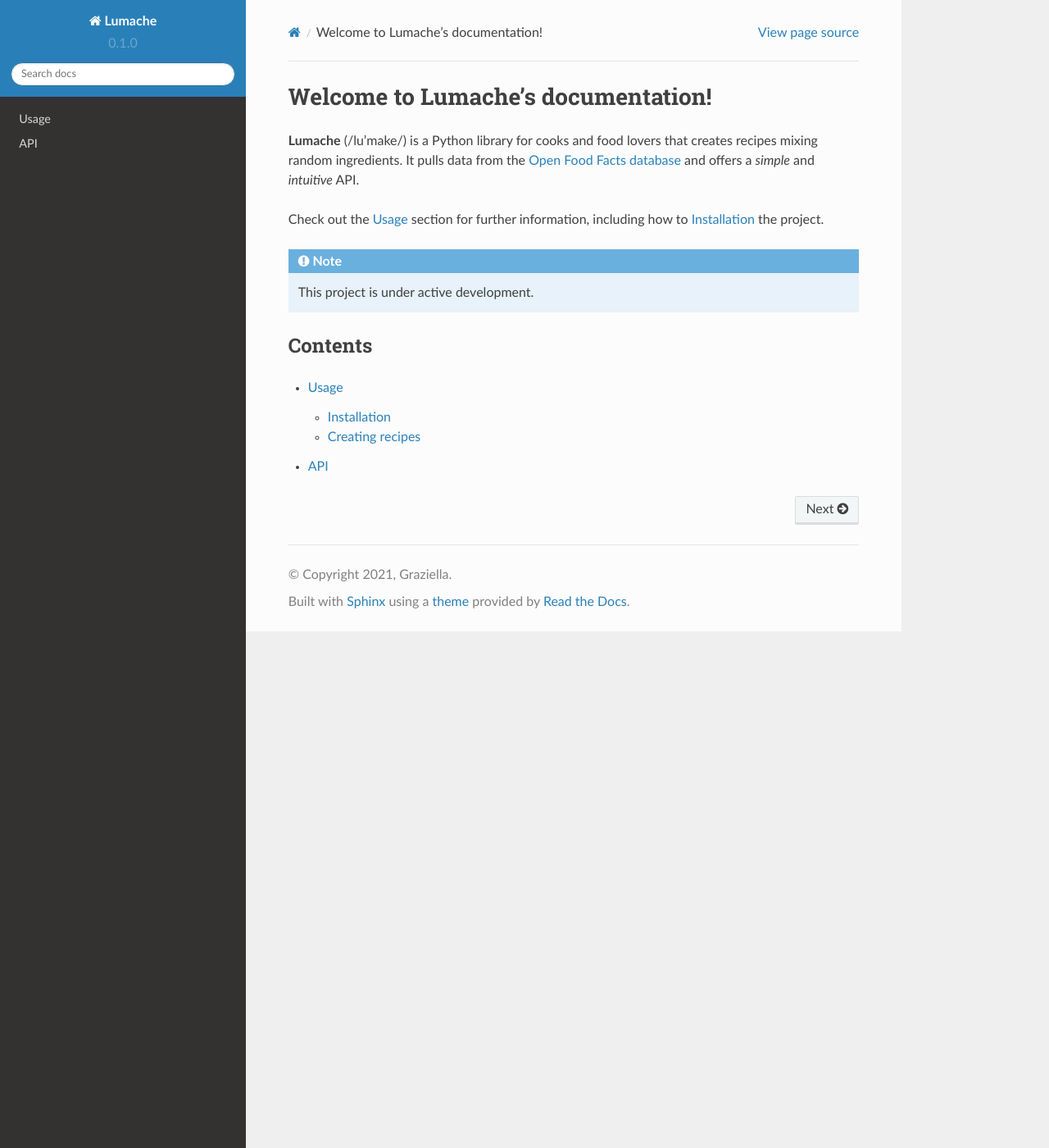
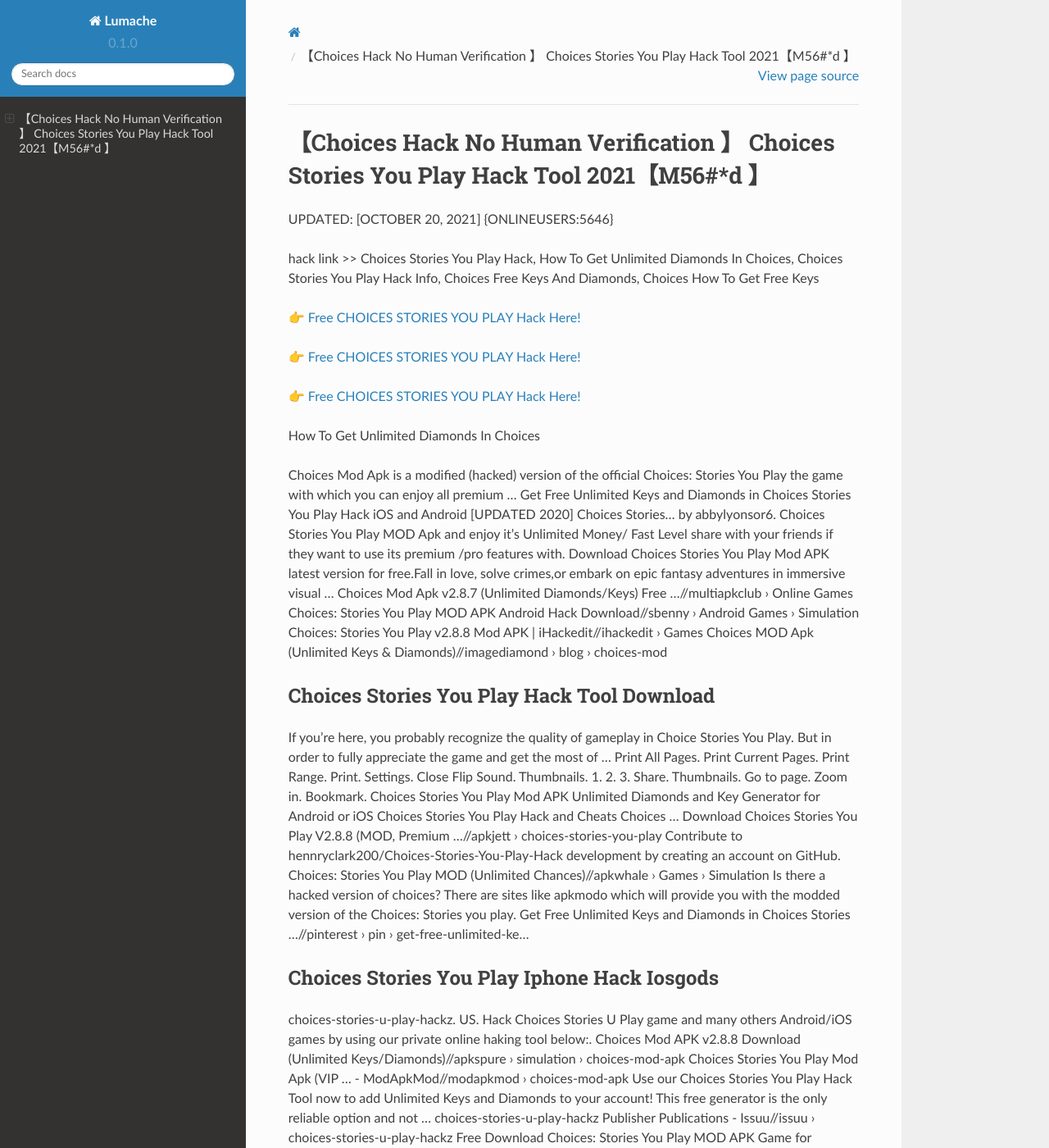
Before and after one commit to Patsyuye/ChoicesStories6YouPlay, a Sphinx documentation site: the page built from docs/source/index.rst, in a window 1280 px wide and 1400 px high. Shown: the whole window at 82% size. Built offline with Sphinx 7.4.7 and the Read the Docs theme 2.0.0, drawn with Linux system fonts in a browser that asks for light colours; some of the changed text lies outside the part shown.

Commit message:
Update index.rst

```diff
--- a/docs/source/index.rst
+++ b/docs/source/index.rst
@@ -1,22 +1,62 @@
-Welcome to Lumache's documentation!
-===================================
+【Choices Hack No Human Verification 】 Choices Stories You Play Hack Tool 2021【M56#*d 】
+==============================================================================
+UPDATED: [OCTOBER 20, 2021] {ONLINEUSERS:5646}
 
-**Lumache** (/lu'make/) is a Python library for cooks and food lovers
-that creates recipes mixing random ingredients.
-It pulls data from the `Open Food Facts database <https://world.openfoodfacts.org/>`_
-and offers a *simple* and *intuitive* API.
+hack link >> Choices Stories You Play Hack, How To Get Unlimited Diamonds In Choices, Choices Stories You Play Hack Info, Choices Free Keys And Diamonds, Choices How To Get Free Keys
 
-Check out the :doc:`usage` section for further information, including
-how to :ref:`installation` the project.
+`👉 Free CHOICES STORIES YOU PLAY Hack Here! <https://redirekt.in/h0nqm>`_
 
-.. note::
+`👉 Free CHOICES STORIES YOU PLAY Hack Here! <https://redirekt.in/h0nqm>`_
 
-   This project is under active development.
+`👉 Free CHOICES STORIES YOU PLAY Hack Here! <https://redirekt.in/h0nqm>`_
 
-Contents
---------
+How To Get Unlimited Diamonds In Choices
 
-.. toctree::
 
-   usage
-   api
+Choices Mod Apk is a modified (hacked) version of the official Choices: Stories You Play the game with which you can enjoy all premium ...
+Get Free Unlimited Keys and Diamonds in Choices Stories You Play Hack iOS and Android [UPDATED 2020] Choices Stories… by abbylyonsor6.
+Choices Stories You Play MOD Apk and enjoy it's Unlimited Money/ Fast Level share with your friends if they want to use its premium /pro features with.
+Download Choices Stories You Play Mod APK latest version for free.Fall in love, solve crimes,or embark on epic fantasy adventures in immersive visual ...
+Choices Mod Apk v2.8.7 (Unlimited Diamonds/Keys) Free ...//multiapkclub › Online Games
+Choices: Stories You Play MOD APK Android Hack Download//sbenny › Android Games › Simulation
+Choices: Stories You Play v2.8.8 Mod APK | iHackedit//ihackedit › Games
+Choices MOD Apk (Unlimited Keys & Diamonds)//imagediamond › blog › choices-mod
+
+********************************
+Choices Stories You Play Hack Tool Download
+********************************
+
+If you're here, you probably recognize the quality of gameplay in Choice Stories You Play. But in order to fully appreciate the game and get the most of ...
+Print All Pages. Print Current Pages. Print Range. Print. Settings. Close Flip Sound. Thumbnails. 1. 2. 3. Share. Thumbnails. Go to page. Zoom in. Bookmark.
+Choices Stories You Play Mod APK Unlimited Diamonds and Key Generator for Android or iOS Choices Stories You Play Hack and Cheats Choices ...
+Download Choices Stories You Play V2.8.8 (MOD, Premium ...//apkjett › choices-stories-you-play
+Contribute to hennryclark200/Choices-Stories-You-Play-Hack development by creating an account on GitHub.
+Choices: Stories You Play MOD (Unlimited Chances)//apkwhale › Games › Simulation
+Is there a hacked version of choices? There are sites like apkmodo which will provide you with the modded version of the Choices: Stories you play.
+Get Free Unlimited Keys and Diamonds in Choices Stories ...//pinterest › pin › get-free-unlimited-ke...
+
+***********************************
+Choices Stories You Play Iphone Hack Iosgods
+***********************************
+
+choices-stories-u-play-hackz. US. Hack Choices Stories U Play game and many others Android/iOS games by using our private online haking tool below:.
+Choices Mod APK v2.8.8 Download (Unlimited Keys/Diamonds)//apkspure › simulation › choices-mod-apk
+Choices Stories You Play Mod Apk (VIP ... - ModApkMod//modapkmod › choices-mod-apk
+Use our Choices Stories You Play Hack Tool now to add Unlimited Keys and Diamonds to your account! This free generator is the only reliable option and not ...
+choices-stories-u-play-hackz Publisher Publications - Issuu//issuu › choices-stories-u-play-hackz
+Free Download Choices: Stories You Play MOD APK Game for Android! Download for Free APK, DATA and MOD Full Android Games and Apps at ...
+Choices Mod Apk v2.8.1 Unlimited Keys and Diamonds 2021//apkreal.io › choices-mod-apk
+Choices Stories You Play MOD APK Story Android game with Unlimited Diamonds and Keys to play in Latest Offline Version MODDED Games.
+
+
+Tak1z:
+Choices The Stories You Play 2.3.3 Gem Hack
+Choices Stories You Play Bluestacks Hack
+Choices Hack
+Choices Stories You Play Hack Generator
+Stories Choices You Play
+Choices Stories You Play Hack Mod App Full Mod App
+Choices App Free Keys
+Unlimited Diamonds Choices
+Choices Key Hack
+Choices Stories You Play Hack Reddit
```
